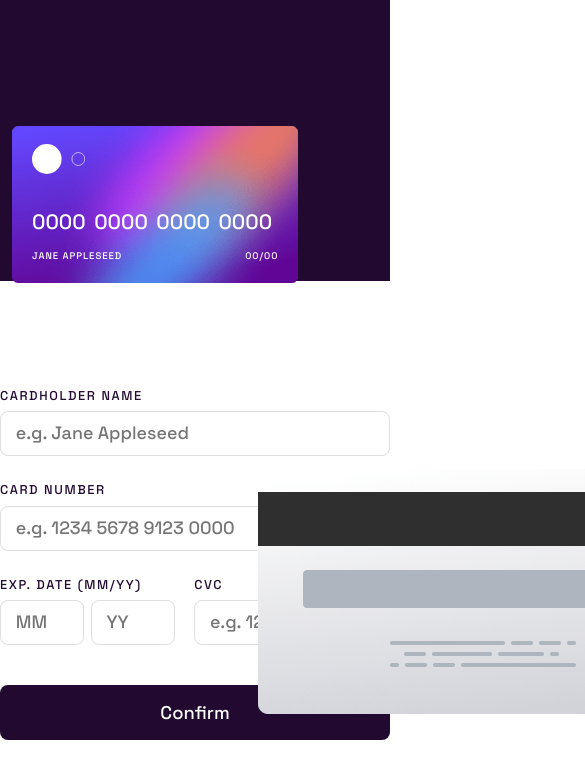
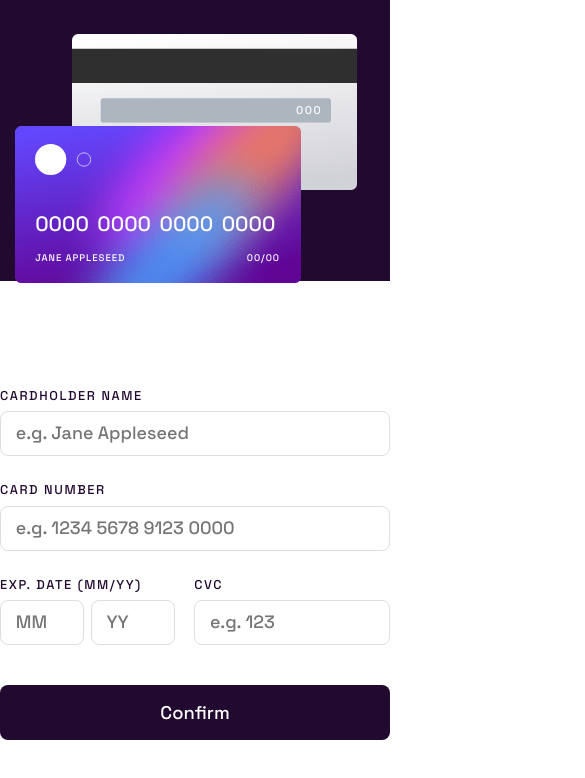
Before and after one commit to mrcordova/interactive-card-details-form, a plain HTML site: page index.html in a window 390 px wide. Shown: the top 778 px of the page, 585 px wide, since content can reach past the window. Drawn offline with Linux system fonts and the light colour scheme.

Commit message:
Mobile back card styling

```diff
--- a/css/style.css
+++ b/css/style.css
@@ -81,7 +81,7 @@ label > input {
 #card-logo {
   /* Mobile */
   margin-block-end: 2.1rem;
-  width: 3.3rem;
+  width: 3.5rem;
   /* Desktop */
   /* width: 5.25rem; */
   /* height: 2.9375rem; */
@@ -131,11 +131,11 @@ label > input {
   z-index: 1;
 
   /* Mobile */
-  left: 0.7rem;
+  left: 0.8rem;
   top: 7.9rem;
-  padding-inline: 1.3rem;
+  padding-inline: 1.4rem;
   padding-block: 1.1rem;
-  width: 18rem;
+  width: 18.1rem;
   height: 9.8rem;
   /* Desktop */
   /* left: 10.2rem; */
@@ -170,24 +170,37 @@ label > input {
 }
 #back-card {
   position: absolute;
-  left: 16.15rem;
-  top: 29.3rem;
-  background: url("../images/bg-card-back.png") no-repeat;
-  z-index: 0;
-  width: 28.1rem;
-  height: 15.5rem;
   display: flex;
   justify-content: center;
   align-items: center;
+  background: center / contain no-repeat url("../images/bg-card-back.png");
+  z-index: 0;
+  /* Mobile */
+  left: 4.5rem;
+  top: 2rem;
+  width: 17.8rem;
+  height: 10rem;
+  /* Desktop */
+  /* left: 16.15rem; */
+  /* top: 29.3rem; */
+  /* width: 28.1rem; */
+  /* height: 15.5rem; */
 }
 #back-card-cvc {
   color: var(--white);
   margin: auto;
-  font-size: 0.95rem;
-  height: 1.7rem;
-  width: 20.5rem;
+  /* Mobile */
+  font-size: 0.7rem;
+  height: 1.2rem;
+  width: 13.5rem;
   text-align: right;
   letter-spacing: 0.1rem;
+  /* Desktop */
+  /* font-size: 0.95rem; */
+  /* height: 1.7rem; */
+  /* width: 20.5rem; */
+  /* text-align: right; */
+  /* letter-spacing: 0.1rem; */
 }
 #submit-btn {
   grid-row: 4;
```
